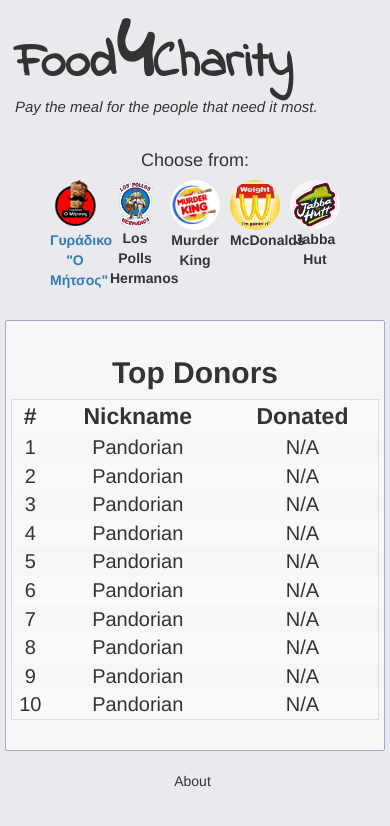
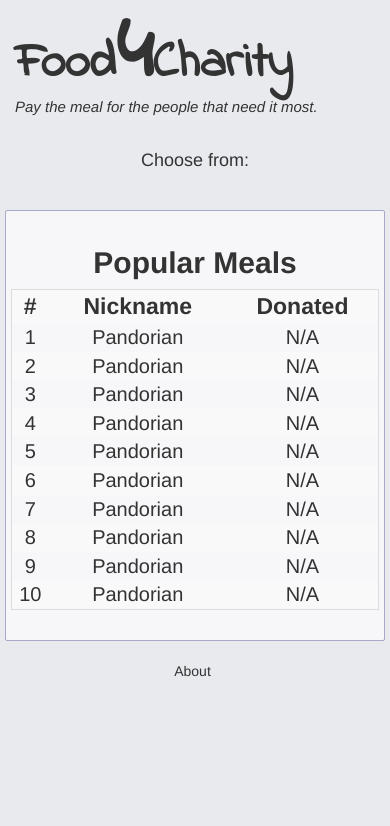
Before and after one commit to DecisionSystemsGroup/BattleHack2015, a PHP site: page / in a window 390 px wide. Shown: the top 826 px of the page. Run offline with PHP 8.4, Linux system fonts and the light colour scheme; some libraries are stand-ins or nearby versions.

Commit message:
35
BEST UPDATE SO FAR

```diff
--- a/site/index.php
+++ b/site/index.php
@@ -3,8 +3,8 @@
   require_once 'inc/configuration.php';
 ?>
 <!DOCTYPE html>
-<html lang = "en">
   <head>
+  <meta charset="utf-8">
     <?php require_once 'inc/head.php'; ?>
 	<script src="https://maps.googleapis.com/maps/api/js?v=3.0&sensor=false"></script>
 	<script src="http://ajax.googleapis.com/ajax/libs/jquery/1/jquery.min.js"></script>
@@ -31,15 +31,36 @@
 						map: map,
 						title: response[i]['name']
 					});
+					/*<div class="text-center col-xs-2 col-xs-offset-1 ">
+					  <a href="#" onclick="storeEntered()">
+						<img src="img/MITSOS.png" class="img-rounded img-responsive"/>
+						<span class="store-title">Γυράδικο "Ο Μήτσος"</span>
+					  </a>
+					</div>*/
+					$('.stores-container').append("<div class=\"text-center col-xs-2 store-item\"><img src=\"./img/"+response[i]['filename']+"\" class=\"img-rounded img-responsive\"><span class=\"store-title\">"+response[i]['name']+"</span></div>");
+					$('.stores-container').first('.store-item').addClass('col-xs-offset-1');
 				}
+				$('.store-item').click(function(){
+					var primCont = $("#primary").is(":visible");	//toggle with the right order
+					$(primCont?"#primary":"#secondary").fadeToggle(500, function(){
+						$(primCont?"#secondary":"#primary").fadeToggle(400);
+					});
+				});
 			});
 		}
+
 	</script>
-
+    <style>
+      html, body, #map-canvas {
+        height: 400px;
+        margin: 0px;
+        padding: 0px
+      }
+    </style>
   </head>
 
   <body>
-    <?php #include 'inc/navigation.php'; ?>
+
     <div class="container">
       <!-- Content -->
       <div class="site-title">
@@ -47,37 +68,16 @@
         <h2><i>Pay the meal for the people that need it most.</i></h2>
       </div>
       <div class="header-stores">
-      <div class="row">
-        <h4 class="text-center">Choose from:</h4>
-        <div class="text-center col-xs-2 col-xs-offset-1 ">
-          <a href="#" onclick="storeEntered()">
-            <img src="img/MITSOS.png" class="img-rounded img-responsive"/>
-            <span class="store-title">Γυράδικο "Ο Μήτσος"</span>
-          </a>
-        </div>
-        <div class="text-center col-xs-2">
-          <img src="img/Los_Pollos.png" class="img-circle img-responsive"/>
-          <span class="store-title">Los Polls Hermanos</span>
-        </div>
-        <div class="text-center col-xs-2">
-          <img src="img/murder-king.jpg" class="img-circle img-responsive"/>
-          <span class="store-title">Murder King</span>
-        </div>
-        <div class="text-center col-xs-2">
-          <img src="img/McDonalds-logo.jpg" class="img-circle img-responsive"/>
-          <span class="store-title">McDonalds</span>
-        </div>
-        <div class="text-center col-xs-2">
-          <img src="img/jabba-hut.jpg" class="img-circle img-responsive"/>
-          <span class="store-title">Jabba Hut</span>
-        </div>
-      </div>
+		  <div class="row stores-container">
+			<h4 class="text-center">Choose from:</h4>
+		  </div>
       </div>
       <div class="row" id="primary">
+
         <!-- Top Donors -->
         <div class="col-md-3">
           <div class="top-donors">
-            <h1 class="text-center">Top Donors</h1>
+            <h1 class="text-center">Popular Meals</h1>
             <div class="row">
               <div class="col-md-12">
                 <div class="table-responsive">
@@ -114,6 +114,9 @@
           </div><!-- /Store Map -->
         </div><!-- /Main Form -->
       </div><!-- /Content -->
+	  <div class="row" id="secondary" style="display: none;">
+		<h1 class="text-center">Pick a meal</h1>
+	  </div>
       <!-- Footer -->
 
         <?php include 'inc/footer.php' ?>
```
